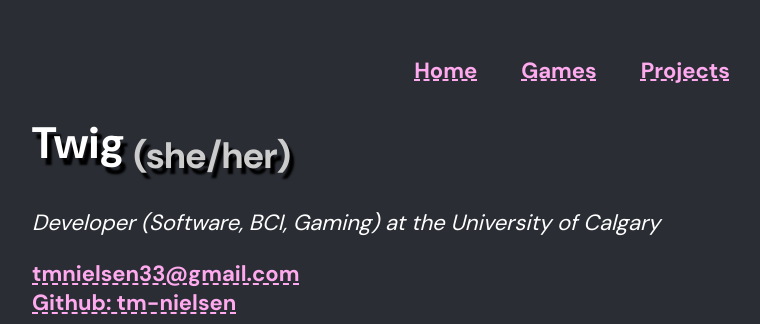
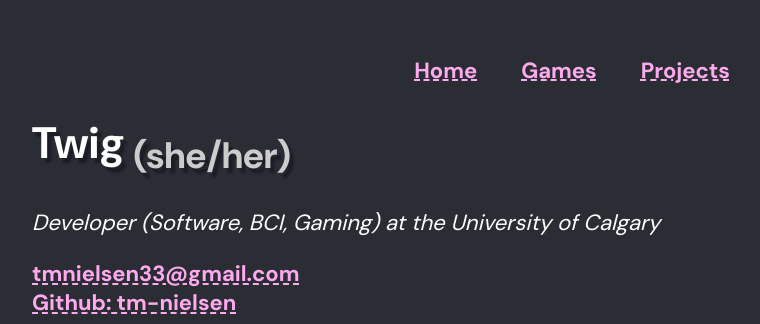
Before and after one commit to tm-nielsen/portfolio-site, a Jekyll site: the page built from index.md, in a window 1280 px wide. Shown: the top 324 px of the page, without its empty margins (68-828 px from the left). Built offline with Jekyll 4.4.1, drawn with Linux system fonts in a browser that asks for light colours.

Commit message:
Added drop shadow across site - created drop shadow css class - applied drop shadow class to top level headings and interactive elements across site

```diff
--- a/_layouts/game.html
+++ b/_layouts/game.html
@@ -10,11 +10,11 @@
     {%- assign cover_src = page.cover_override -%}
 {%- endif -%}
 
-<img src="{{cover_src}}" alt="capsule image" align="right" class="game-capsule" />
+<img src="{{cover_src}}" alt="capsule image" align="right" class="game-capsule drop-shadow" />
 
-<h1>{{game_info.title}}</h1>
+<h1 class="drop-shadow">{{game_info.title}}</h1>
 <blockquote>{{game_info.short_text}}</blockquote>
-<a href="{{game_info.url}}" class="play-link">Play Now</a>
+<a href="{{game_info.url}}" class="play-link drop-shadow">Play Now</a>
 <hr>
 {{content}}
 
--- a/_layouts/page.html
+++ b/_layouts/page.html
@@ -3,5 +3,5 @@
 ---
 
 {% include crumb-links.md %}
-<h1>{{page.title}}</h1>
+<h1 class="drop-shadow">{{page.title}}</h1>
 {{content}}
--- a/css/style.css
+++ b/css/style.css
@@ -24,10 +24,6 @@
 main {
   width: min(min(1080px, 95vw), 100%);
   margin: auto;
-}
-
-h1 {
-  text-shadow: 0.1em 0.15em 2px black;
 }
 
 ul, ol {
@@ -94,3 +90,7 @@
     border-bottom: 2px solid var(--main-colour-faded);
   }
 }
+
+.drop-shadow {
+  filter: drop-shadow(4px 5px 1px var(--bg-accent-colour));
+}
--- a/games.html
+++ b/games.html
@@ -20,9 +20,9 @@
     | map: "roles" | uniq
 -%}
 
-<h1>Games</h1>
+<h1 class="drop-shadow">Games</h1>
 <form>
-<fieldset>
+<fieldset class="drop-shadow">
     <legend>Search and Filter</legend>
     <label>
         <input
@@ -51,7 +51,7 @@
     {%- if game_page.cover_override -%}
         {%- assign cover_src = game_page.cover_override -%}
     {%- endif -%}
-    <li>
+    <li class="drop-shadow">
         <a href="{{game_page.url}}" class="game-tile">
             <img src="{{cover_src}}" alt="capsule image" />
             <h2>{{game_page.title}}</h2>
--- a/index.md
+++ b/index.md
@@ -2,7 +2,7 @@
 layout: base
 ---
 
-# Twig <sub>(she/her)</sub>
+<h1 class="drop-shadow"> Twig <sub>(she/her)</sub></h1>
 *Developer (Software, BCI, Gaming) at the University of Calgary*
 
 [tmnielsen33@gmail.com](mailto:tmnielsen33@gmail.com)
```
